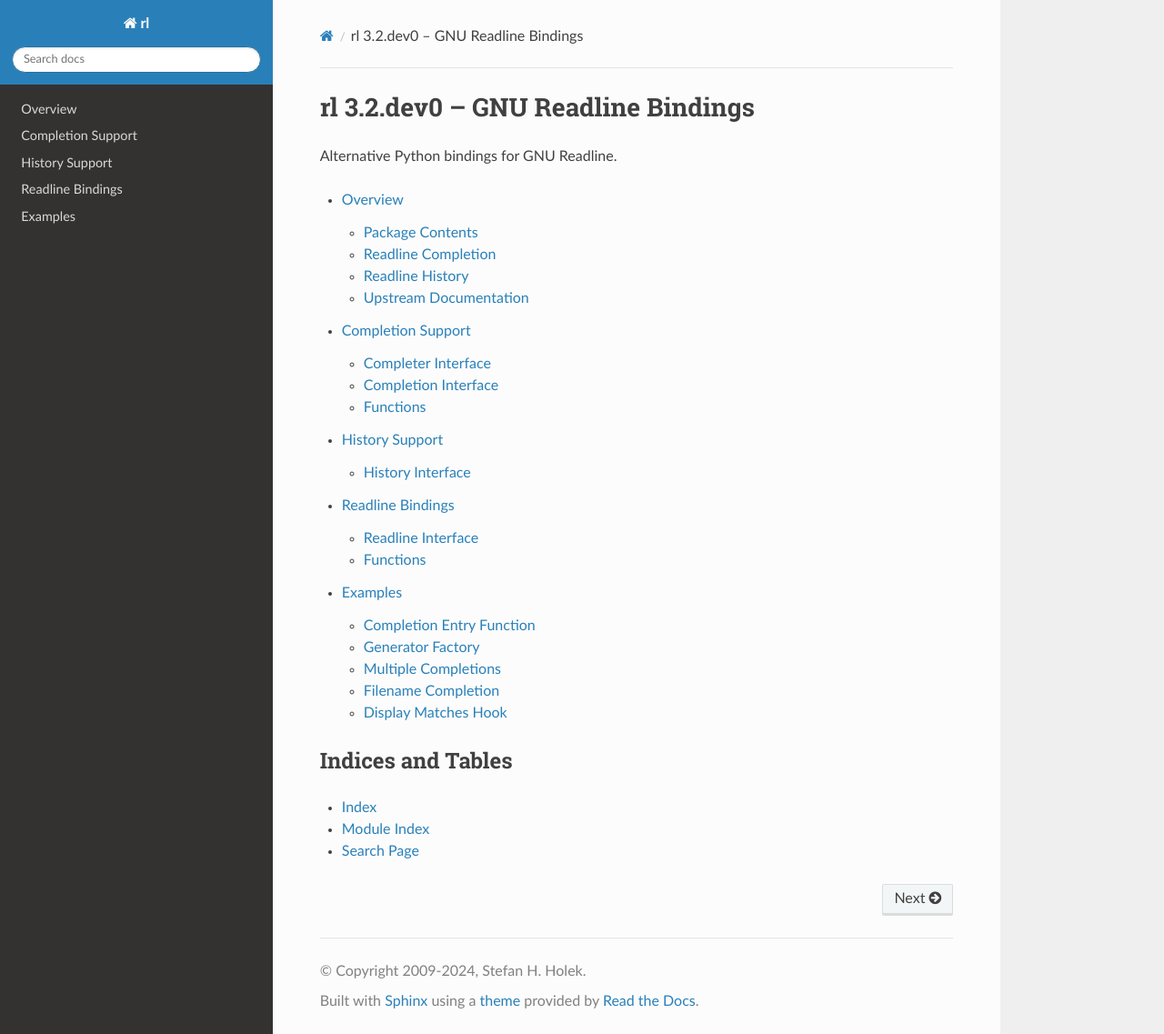
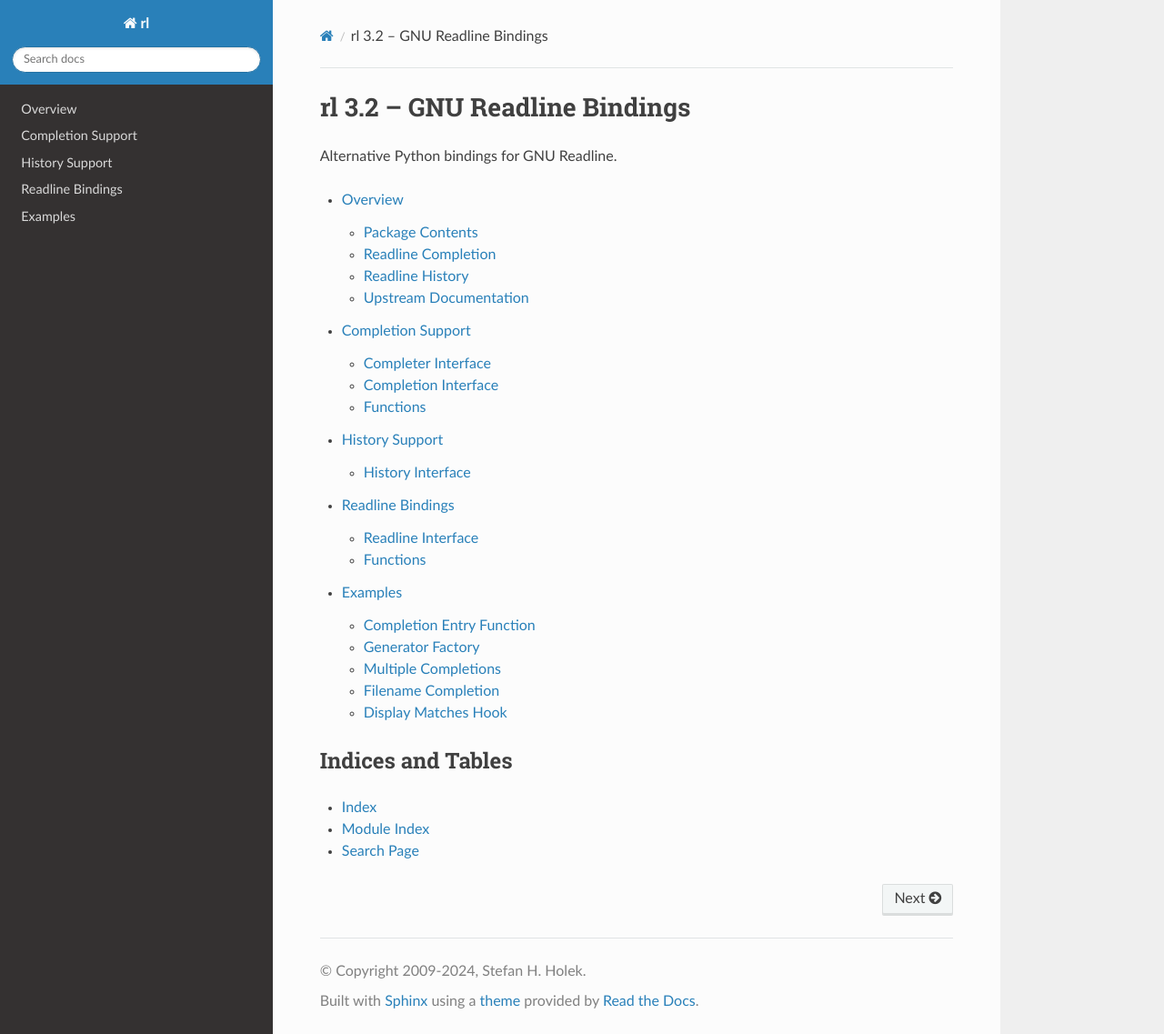
Before and after one commit to stefanholek/rl, a Sphinx documentation site: the page built from docs/index.rst, in a window 1280 px wide and 1137 px high. Shown: the whole window at 91% size. Built offline with Sphinx 7.4.7 and the Read the Docs theme 3.1.0, drawn with Linux system fonts in a browser that asks for light colours.

Commit message:
Prepare rl 3.2.

```diff
--- a/CHANGES.rst
+++ b/CHANGES.rst
@@ -1,7 +1,7 @@
 Changelog
 =========
 
-3.2 - Unreleased
+3.2 - 2024-10-15
 ----------------
 
 - Include fully-patched GNU Readline 8.2.13.
--- a/docs/conf.py
+++ b/docs/conf.py
@@ -48,9 +48,9 @@ copyright = u'2009-%s, Stefan H. Holek' % time.strftime('%Y')
 # built documents.
 #
 # The full version, including alpha/beta/rc tags.
-release = '3.2.dev0'
+release = '3.2'
 # The short X.Y version.
-version = '3.2.dev0'
+version = '3.2'
 
 # The language for content autogenerated by Sphinx. Refer to documentation
 # for a list of supported languages.
```
